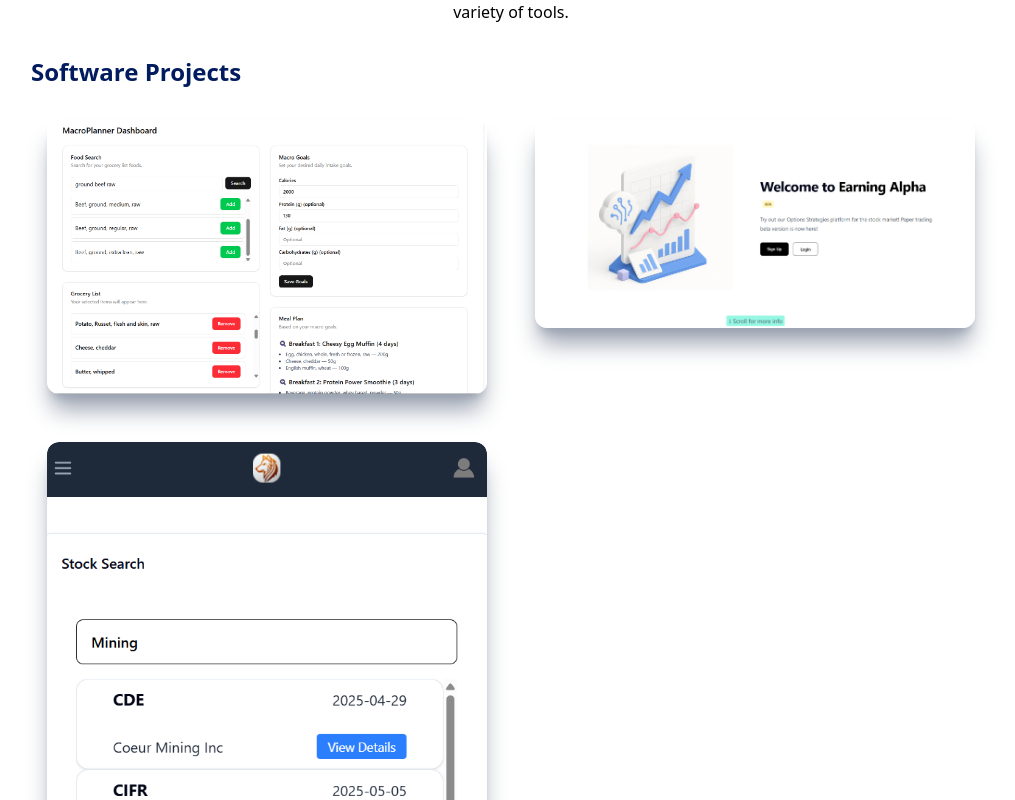
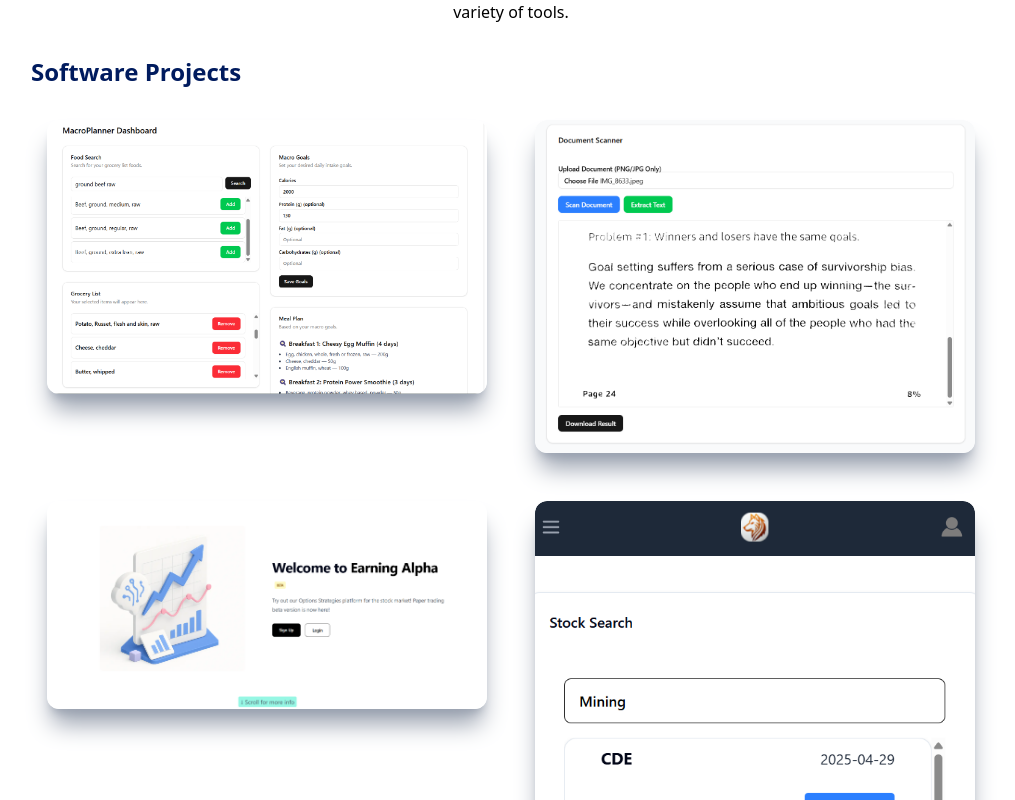
Before and after one commit to 24maazkhan/24maazkhan.github.io, a React (Vite) app: page / in a window 1280 px wide. Shown: the part 960-1760 px from the top of the page, without its empty margins (169-1184 px from the left). Built offline with nearby package versions, Linux system fonts and the light colour scheme.

Commit message:
Updated Projects

```diff
--- a/src/components/Projects.jsx
+++ b/src/components/Projects.jsx
@@ -9,6 +9,7 @@ import steelJigCAD from '@/assets/project-images/steel-jig-cad.png';
 import MacroplannerSoftware from '@/assets/project-images/macroplanner-software.png';
 import EAMobile from '@/assets/project-images/ea-mobile.png';
 import EAWeb from '@/assets/project-images/ea-web.png';
+import DocumentScanner from '@/assets/project-images/document-scanner.png';
 
 const Projects = () => {
   return (
@@ -21,6 +22,7 @@ const Projects = () => {
     <h2 className='text-2xl font-semibold text-left text-[rgb(0,27,94)] mb-4'>Software Projects</h2>
     <div className='grid sm:grid-cols-2 gap-12 p-4'>
       <ProjectItem img={MacroplannerSoftware} title="AI-Powered Weekly Macro Planner" description="React/NextJS, FastAPI/Python, AWS" />
+      <ProjectItem img={DocumentScanner} title="Computer Vision Document Scanner" description="OpenCV, PyTesseract, React/NextJS, Flask" />
       <ProjectItem img={EAWeb} title="Earning Alpha Web App" description="React/NextJS, Flask/Python, AWS, PostgreSQL" />
       <ProjectItem img={EAMobile} title="Earning Alpha Mobile Web App" description="React/NextJS, Flask/Python, AWS, TailwindCSS" />
 
```
Also changed, not shown: src/assets/project-images/document-scanner.png (added).
